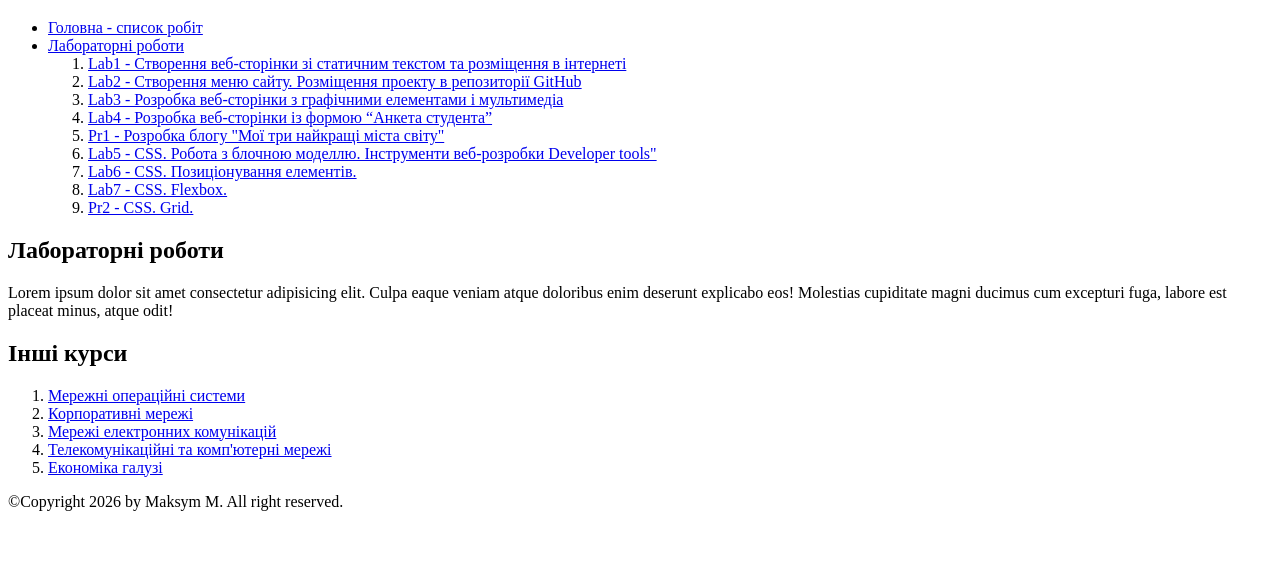
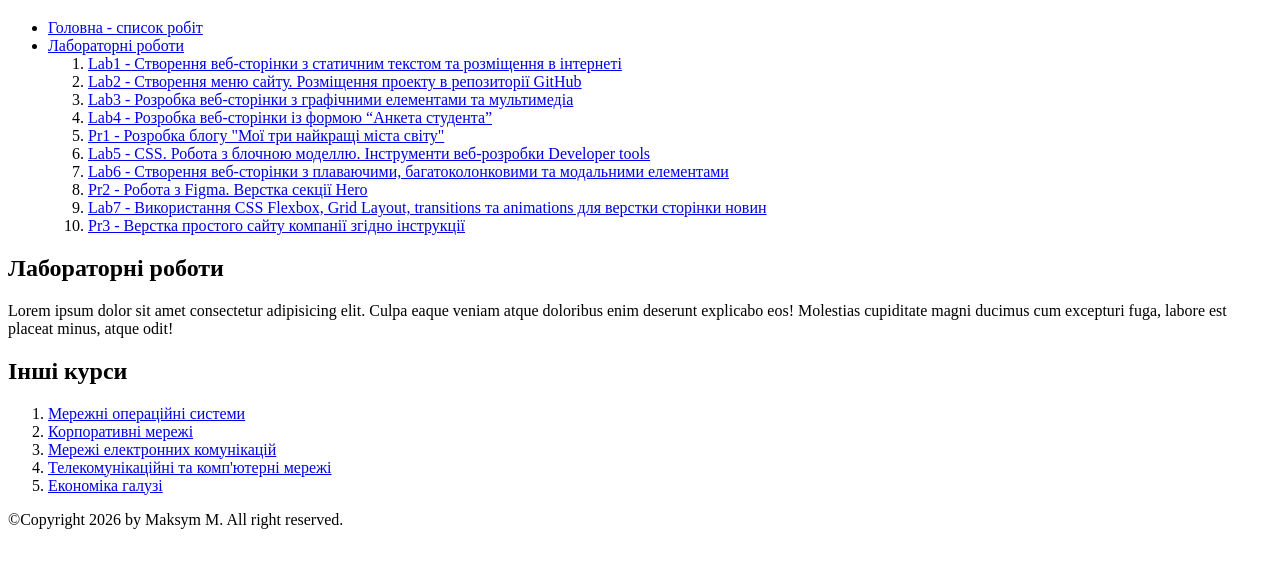
Before and after one commit to killside08/TK42college, a plain HTML site: page index.html in a window 1280 px wide. Shown: the part 61-628 px from the top of the page. Drawn offline with Linux system fonts and the light colour scheme.

Commit message:
main page changes

```diff
--- a/index.html
+++ b/index.html
@@ -13,15 +13,16 @@
                 <li> <a href="/"> Головна - список робіт </a> </li>
                 <li> <a href="#labs"> Лабораторні роботи </a>
                 <ol>
-                    <li> <a href="lab1/"> Lab1 - Створення веб-сторінки зі статичним текстом та розміщення в інтернеті </a> </li>
+                    <li> <a href="lab1/"> Lab1 - Створення веб-сторінки з статичним текстом та розміщення в інтернеті </a> </li>
                     <li> <a href="lab2/"> Lab2 - Створення меню сайту. Розміщення проекту в репозиторії GitHub </a> </li>
-                    <li> <a href="lab3/"> Lab3 - Розробка веб-сторінки з графічними елементами і мультимедіа </a> </li>
+                    <li> <a href="lab3/"> Lab3 - Розробка веб-сторінки з графічними елементами та мультимедіа </a> </li>
                     <li> <a href="lab4/"> Lab4 - Розробка веб-сторінки із формою “Анкета студента” </a> </li>
                     <li> <a href="pr1/"> Pr1 - Розробка блогу "Мої три найкращі міста світу" </a> </li>
-                    <li> <a href="lab5/"> Lab5 - СSS. Робота з блочною моделлю. Інструменти веб-розробки Developer tools"</a></li>
-                    <li> <a href="lab6/"> Lab6 - CSS. Позиціонування елементів. </a> </li>
-                    <li> <a href="lab7/"> Lab7 - CSS. Flexbox. </a> </li>
-                    <li> <a href="pr2/"> Pr2 - CSS. Grid. </a> </li>
+                    <li> <a href="lab5/"> Lab5 - СSS. Робота з блочною моделлю. Інструменти веб-розробки Developer tools </a></li>
+                    <li> <a href="lab6/"> Lab6 - Cтворення веб-сторінки з плаваючими, багатоколонковими та модальними елементами </a> </li>
+                    <li> <a href="pr2/"> Pr2 - Робота з Figma. Верстка секції Hero </a> </li>
+                    <li> <a href="lab7/"> Lab7 - Використання CSS Flexbox, Grid Layout, transitions та animations для верстки сторінки новин </a> </li>
+                    <li> <a href="pr3/"> Pr3 - Верстка простого сайту компанії згідно інструкції </a> </li>
                 </ol>
                 </li>
             </ul>
```
